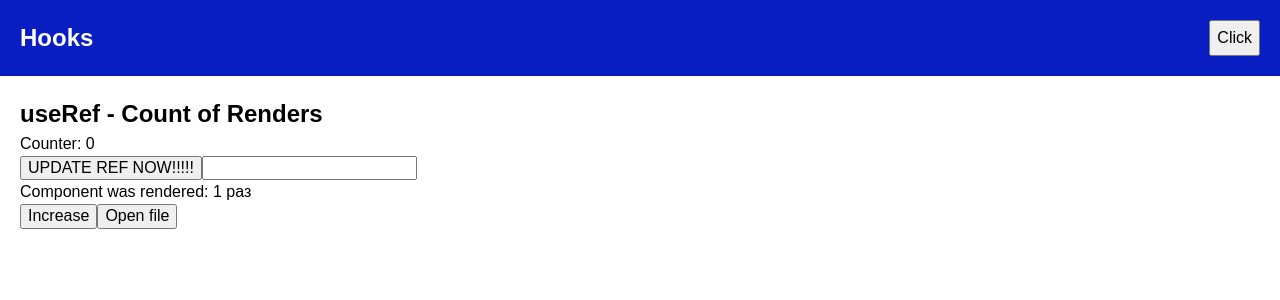
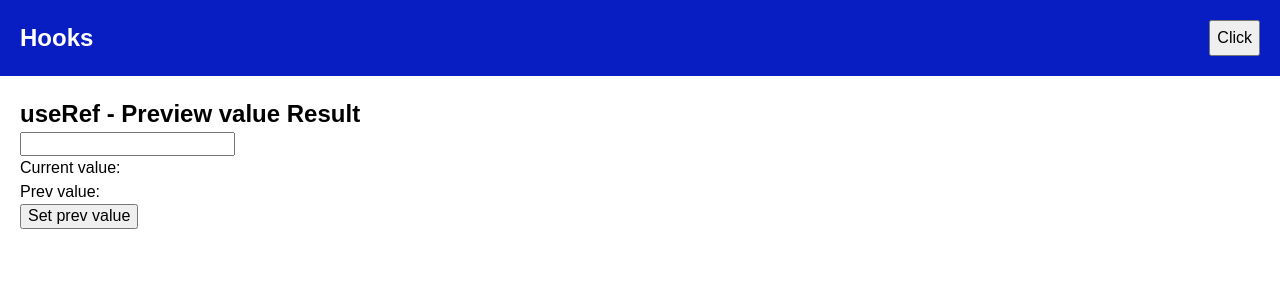
Before and after one commit to fidelmigel/FS_110_React, a React (Vite) app: page / in a window 1280 px wide. Shown: the top 300 px of the page. Built offline with nearby package versions, Linux system fonts and the light colour scheme.

Commit message:
useRefStoreValue prev

```diff
--- a/src/components/App.jsx
+++ b/src/components/App.jsx
@@ -11,8 +11,8 @@ const App = () => {
       <Header />
       <main>
         {/* <UseMemoExample /> */}
-        <UseRefRenderCountExample />
-        {/* <UseRefStoreValueExample /> */}
+        {/* <UseRefRenderCountExample /> */}
+        <UseRefStoreValueExample />
         {/* <UseRefForwardRefExample /> */}
         {/* <UseContextExample /> */}
       </main>
--- a/src/components/UseRefStoreValueExample.jsx
+++ b/src/components/UseRefStoreValueExample.jsx
@@ -1,14 +1,28 @@
-import { useState } from 'react';
+import { useEffect, useRef, useState } from 'react';
 
 function UseRefStoreValueExample() {
   const [value, setValue] = useState('');
+  const [arr, setArr] = useState([]);
+  const prevStateRef = useRef(value);
 
+  useEffect(() => {
+    prevStateRef.current = value;
+  });
+
+  useEffect(() => {
+    setArr(prev => [...prev, value]);
+  }, [value]);
+
+  const handleRollback = () => {
+    setValue(arr[arr.length - 2]);
+  };
   return (
     <div>
-      <h2>useRef - Memo Result</h2>
+      <h2>useRef - Preview value Result</h2>
       <input type='text' value={value} onChange={e => setValue(e.target.value)} />
       <p>Current value: {value}</p>
-      <p>Prev value: {'ref logic'}</p>
+      <p>Prev value: {prevStateRef.current}</p>
+      <button onClick={handleRollback}>Set prev value</button>
     </div>
   );
 }
```
